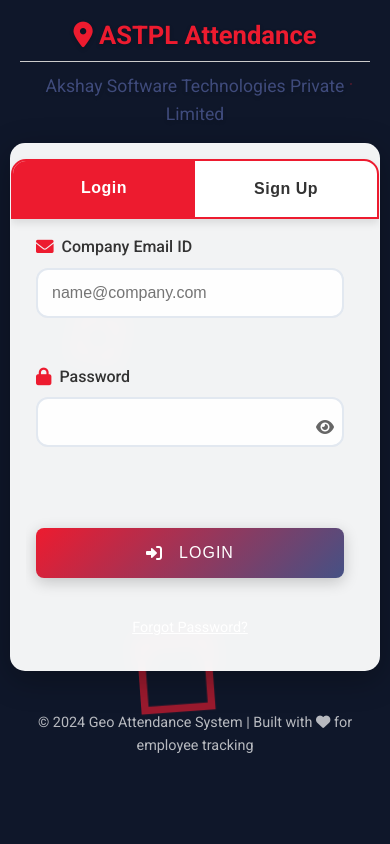
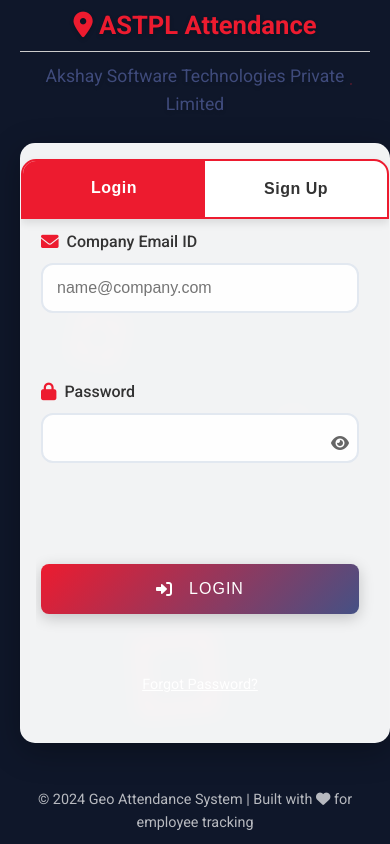
Before and after one commit to Ruhul-sde/HRMS, a Flask app: page / in a window 390 px wide. Run offline with Flask 3, Linux system fonts and the light colour scheme.

Commit message:
Assistant checkpoint: Fix mobile form layout and scrolling
Assistant generated file changes:
- static/css/login.css: Fix mobile signup form scrolling and sizing

---

User prompt:

it little bit big now and sigh up is not scrolling. solve this issue

Replit-Commit-Author: Assistant
Replit-Commit-Session-Id: 55e2b2c8-5cab-4fa7-9b22-4b1719fbf76d

```diff
--- a/static/css/login.css
+++ b/static/css/login.css
@@ -522,10 +522,9 @@
 @media (max-width: 480px) {
   .login-page {
     padding: 10px;
-    height: 100%;
-    min-height: 100vh;
-    justify-content: flex-start;
-    padding-top: 20px;
+    height: 100vh;
+    justify-content: center;
+    align-items: center;
   }
 
   .login-container {
@@ -533,22 +532,32 @@
     max-width: 100%;
     margin: 0;
     padding: 0;
+    height: 100%;
+    display: flex;
+    flex-direction: column;
   }
 
   .login-card {
     padding: 15px;
-    margin: 10px 0;
-    height: auto;
-    min-height: auto;
-    max-height: none;
+    margin: 10px;
+    height: 80vh;
+    max-height: 600px;
     border-radius: 15px;
+    display: flex;
+    flex-direction: column;
+    overflow: hidden;
   }
 
   .auth-form {
-    padding: 15px 10px;
-    max-height: none;
+    padding: 10px 5px;
+    flex: 1;
     overflow-y: auto;
     -webkit-overflow-scrolling: touch;
+    max-height: calc(80vh - 120px);
+  }
+
+  #signup-form {
+    padding-bottom: 20px;
   }
 
   .auth-form input,
```
